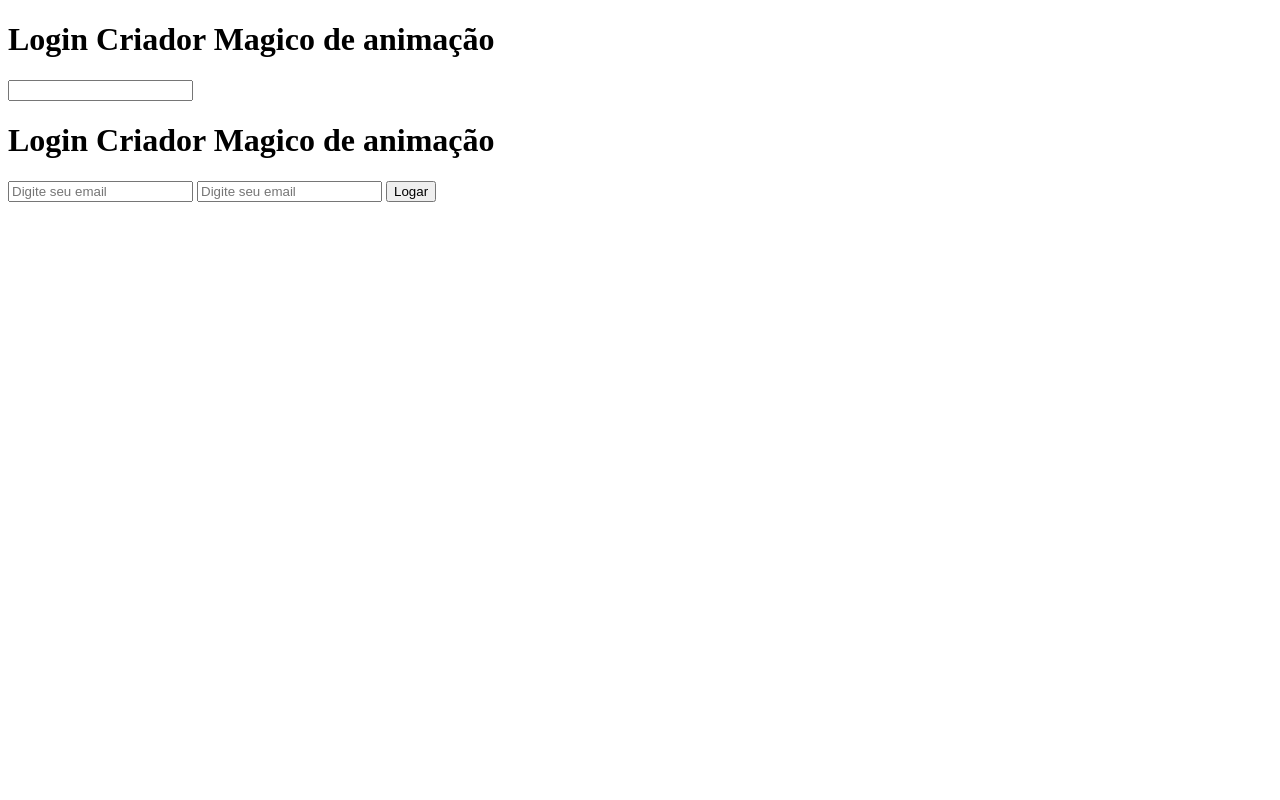
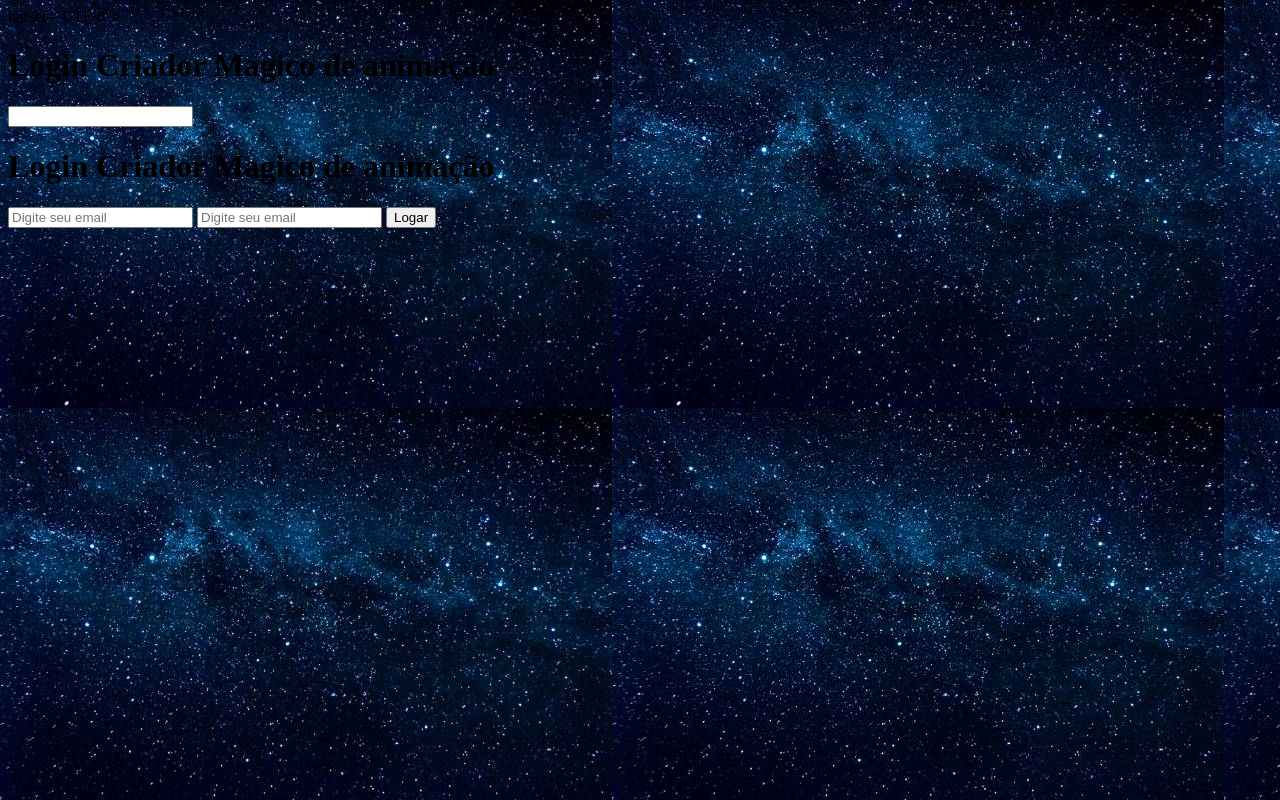
Before and after one commit to gianmarco1506/iamagica, a plain HTML site: page login.html in a window 1280 px wide. Drawn offline with Linux system fonts and the light colour scheme.

Commit message:
teste01 login

```diff
--- /dev/null
+++ b/login.css
@@ -0,0 +1,3 @@
+body{
+    background: url(img/fundo.jpg);
+}
--- a/login.html
+++ b/login.html
@@ -1,8 +1,7 @@
 <!DOCTYPE html>
 <html lang="pt-br">
 <head>
-
-    <meta charset="UTF-8">
+    <link rel="stylesheet" href="login.css">harset="UTF-8">
     <meta name="viewport" content="width=device-width, initial-scale=1.0">
     <title>\✨Criador Magico Login</title>
 </head>
@@ -23,9 +22,9 @@
              <input type="text" name = "user-email" placeholder="Digite seu email" class="border border-gray-400 rounded w-full mb-4" required>
 
              <input type="text" name = "user-email" placeholder="Digite seu email" class="border border-gray-400 rounded w-full mb-4" required>
-
-             <button type="submit" class="p-4 border-gray-400 text">Logar </button>
-
+<a href="index.html">
+             <button type="button"  class="p-4 border-gray-400 text">Logar </button>
+            </a>
             </div>
 
         </form>
```
Also changed, not shown: img/fundo.jpg (added).
